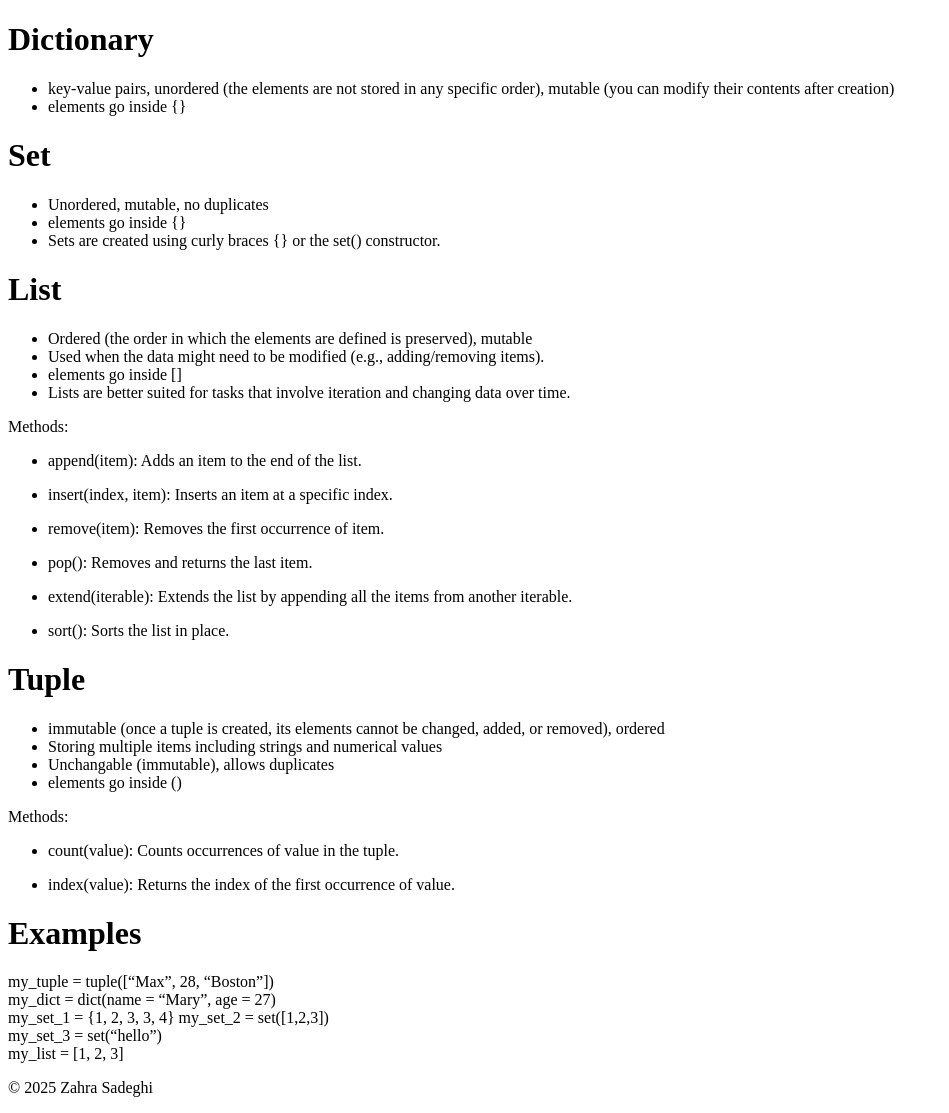
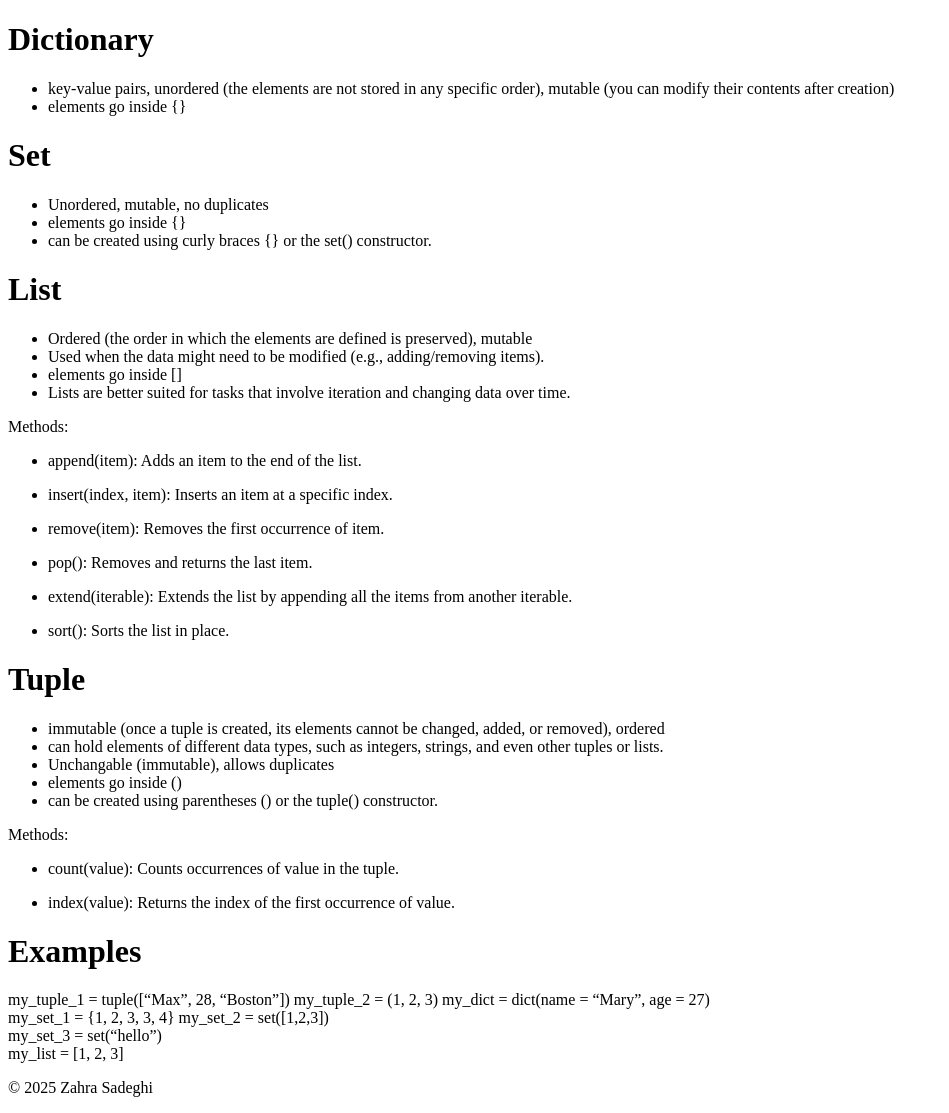
Before and after one commit to zahsa/zahsa.github.io, a Jekyll site: the page built from notes/python.md, in a window 1280 px wide. Shown: the whole page, without its empty margins (0-949 px from the left). Built offline with Jekyll 4.4.1, drawn with Linux system fonts in a browser that asks for light colours; our own code applies the rules of GitHub Pages for plain Markdown files.

Commit message:
Update python.md

```diff
--- a/notes/python.md
+++ b/notes/python.md
@@ -6,7 +6,7 @@
 # Set
 - Unordered, mutable, no duplicates
 - elements go inside {}
-- Sets are created using curly braces {} or the set() constructor.
+- can be created using curly braces {} or the set() constructor.
 
 
 # List
@@ -31,9 +31,10 @@ Methods:
 
 # Tuple
 - immutable (once a tuple is created, its elements cannot be changed, added, or removed), ordered
-- Storing multiple items including strings and numerical values
+- can hold elements of different data types, such as integers, strings, and even other tuples or lists.
 - Unchangable (immutable), allows duplicates
 - elements go inside ()
+- can be created using parentheses () or the tuple() constructor.
 
 Methods:
 - count(value): Counts occurrences of value in the tuple.
@@ -42,7 +43,8 @@ Methods:
 
 # Examples
 
-my_tuple = tuple(["Max", 28, "Boston"])
+my_tuple_1 = tuple(["Max", 28, "Boston"])
+my_tuple_2 = (1, 2, 3)
 my_dict = dict(name = "Mary", age = 27)
 my_set_1 = {1, 2, 3, 3, 4}
 my_set_2 = set([1,2,3])
```
